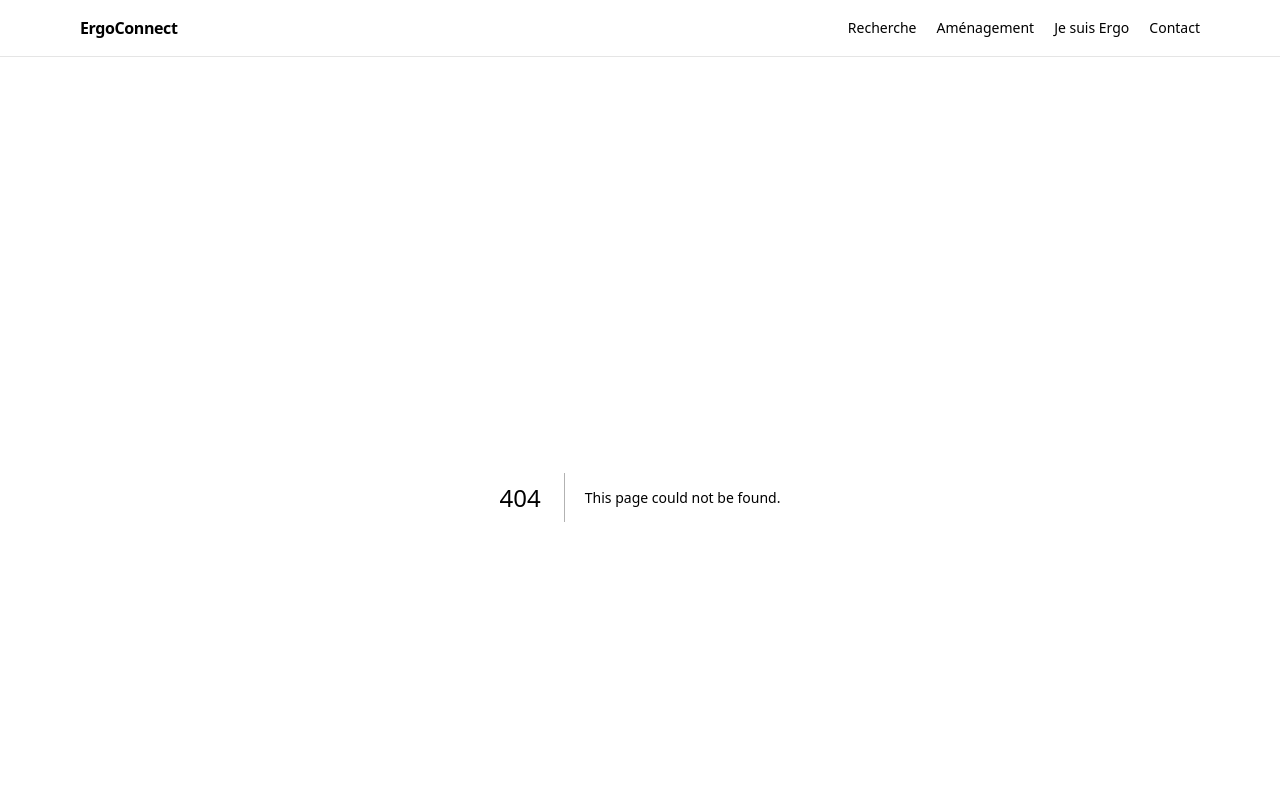
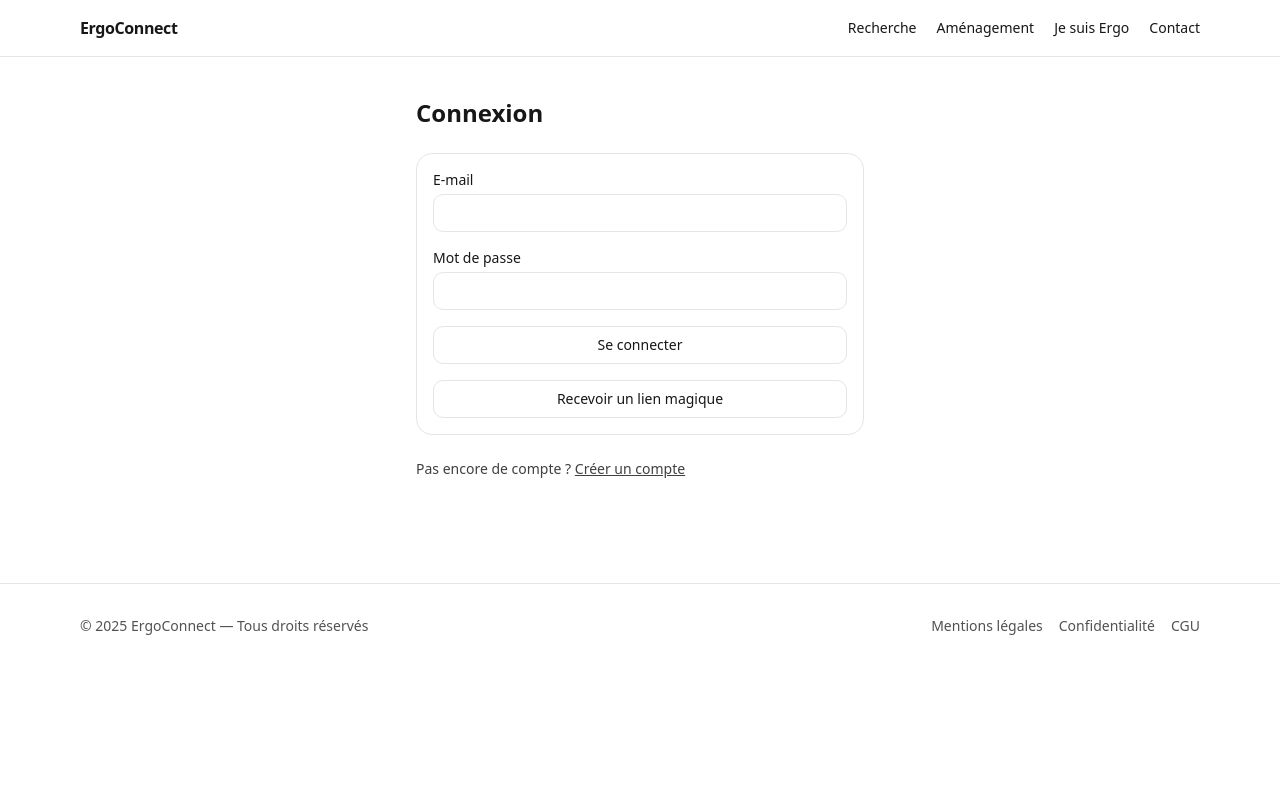
Before and after one commit to Reeduc-Actif/recherche-ergo, a Next.js app: page /pro/connexion in a window 1280 px wide. Before the commit this address had no page. Shown: the top 800 px of the page. Built offline with nearby package versions, Linux system fonts and the light colour scheme; no server answers.

Commit message:
route -> page

```diff
--- a/src/app/pro/connexion/route.tsx
+++ b/src/app/pro/connexion/page.tsx
@@ -1,7 +1,9 @@
+// src/app/pro/connexion/page.tsx
 'use client'
 
 import { useState } from 'react'
 import { useRouter } from 'next/navigation'
+import Link from 'next/link'
 import { supabaseBrowser } from '@/lib/supabase-browser'
 
 export default function ProLoginPage() {
@@ -11,41 +13,47 @@ export default function ProLoginPage() {
     const [email, setEmail] = useState('')
     const [password, setPassword] = useState('')
     const [loading, setLoading] = useState(false)
-    const [msg, setMsg] = useState<string | null>(null)
     const [err, setErr] = useState<string | null>(null)
+    const [ok, setOk] = useState<string | null>(null)
 
     const onSubmit = async (e: React.FormEvent) => {
         e.preventDefault()
-        setErr(null); setMsg(null)
-        if (!email || !password) { setErr('E-mail et mot de passe requis.'); return }
+        setErr(null); setOk(null)
+        if (!email || !password) {
+            setErr('E-mail et mot de passe requis.')
+            return
+        }
         setLoading(true)
         try {
             const { error } = await sb.auth.signInWithPassword({ email, password })
-            if (error) throw error
-            router.replace('/pro/mon-profil')
-            router.refresh()
+            if (error) {
+                setErr(error.message)
+            } else {
+                // Connexion ok → profil
+                router.replace('/pro/mon-profil')
+                router.refresh()
+            }
         } catch (e: unknown) {
-            const m = e instanceof Error ? e.message : 'Impossible de vous connecter.'
-            setErr(m)
+            setErr(e instanceof Error ? e.message : 'Erreur inconnue.')
         } finally {
             setLoading(false)
         }
     }
 
     const sendMagicLink = async () => {
-        if (!email) { setErr('Indiquez votre e-mail.'); return }
-        setErr(null); setMsg(null); setLoading(true)
+        setErr(null); setOk(null)
+        if (!email) { setErr('Saisissez votre e-mail.'); return }
+        setLoading(true)
         try {
             const origin = window.location.origin
             const { error } = await sb.auth.signInWithOtp({
                 email,
                 options: { emailRedirectTo: `${origin}/pro/mon-profil` },
             })
-            if (error) throw error
-            setMsg('Lien magique envoyé. Vérifiez votre boîte mail.')
+            if (error) setErr(error.message)
+            else setOk('Lien envoyé ! Vérifiez votre boîte mail.')
         } catch (e: unknown) {
-            const m = e instanceof Error ? e.message : 'Envoi impossible.'
-            setErr(m)
+            setErr(e instanceof Error ? e.message : 'Erreur inconnue.')
         } finally {
             setLoading(false)
         }
@@ -53,7 +61,7 @@ export default function ProLoginPage() {
 
     return (
         <main className="mx-auto max-w-md space-y-6">
-            <h1 className="text-2xl font-semibold">Me connecter</h1>
+            <h1 className="text-2xl font-semibold">Connexion</h1>
 
             <form onSubmit={onSubmit} className="space-y-4 rounded-2xl border p-4">
                 <div>
@@ -62,8 +70,9 @@ export default function ProLoginPage() {
                         type="email"
                         className="input"
                         value={email}
-                        onChange={e => setEmail(e.target.value)}
+                        onChange={(e) => setEmail(e.target.value)}
                         autoComplete="email"
+                        required
                     />
                 </div>
                 <div>
@@ -72,28 +81,27 @@ export default function ProLoginPage() {
                         type="password"
                         className="input"
                         value={password}
-                        onChange={e => setPassword(e.target.value)}
+                        onChange={(e) => setPassword(e.target.value)}
                         autoComplete="current-password"
+                        required
                     />
                 </div>
 
-                <button disabled={loading} className="btn w-full">
+                <button type="submit" className="btn w-full" disabled={loading}>
                     {loading ? 'Connexion…' : 'Se connecter'}
                 </button>
 
-                <div className="flex items-center justify-between text-sm">
-                    <button type="button" onClick={sendMagicLink} className="underline">
-                        Recevoir un lien magique
-                    </button>
-                    <a className="underline" href="/pro/mot-de-passe">Mot de passe oublié ?</a>
-                </div>
+                <button type="button" className="btn w-full" onClick={sendMagicLink} disabled={loading}>
+                    {loading ? 'Envoi…' : 'Recevoir un lien magique'}
+                </button>
 
-                {msg && <p className="text-sm text-green-700">{msg}</p>}
+                {ok && <p className="text-sm text-green-700">{ok}</p>}
                 {err && <p className="text-sm text-red-700">{err}</p>}
             </form>
 
-            <p className="text-sm text-neutral-600">
-                Pas encore de compte ? <a className="underline" href="/pro/inscription">Créer mon compte</a>
+            <p className="text-sm text-neutral-700">
+                Pas encore de compte ?{' '}
+                <Link href="/pro/inscription" className="underline">Créer un compte</Link>
             </p>
         </main>
     )
```
